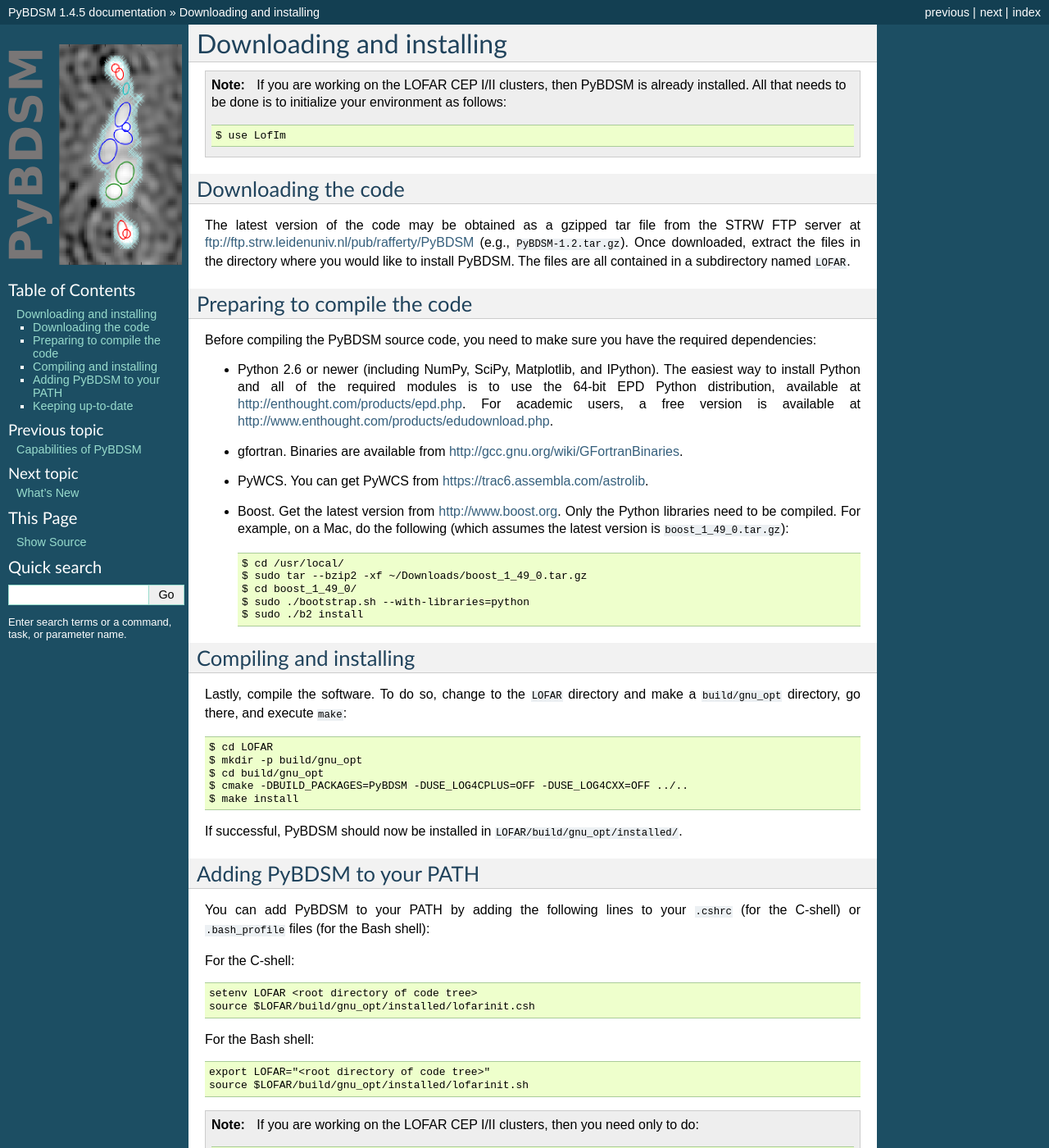
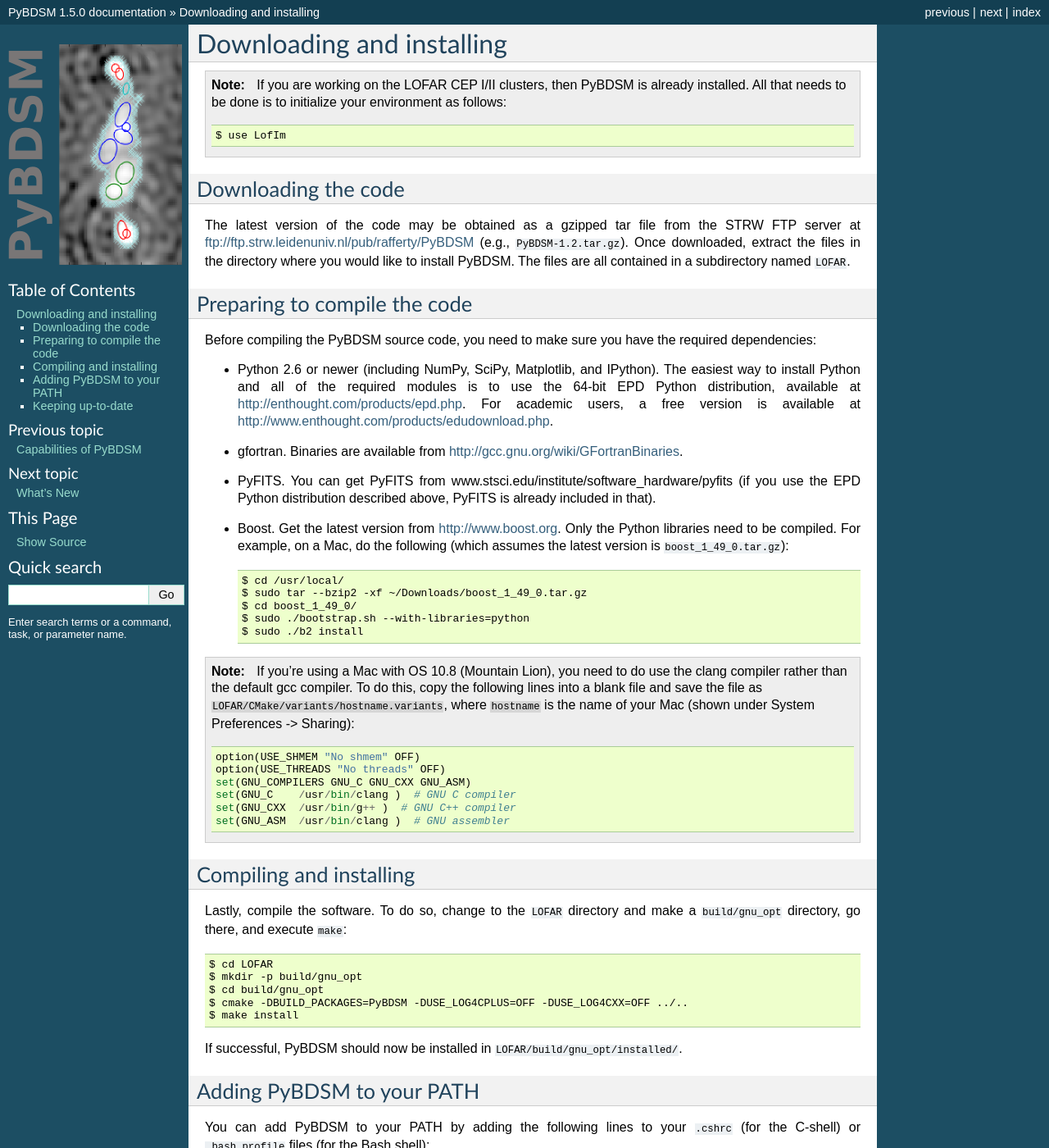
Before and after one commit to lofar-astron/PyBDSF, a Sphinx documentation site: the page built from doc/source/installation.rst, in a window 1280 px wide and 1400 px high. Shown: the whole window at 82% size. Built offline with Sphinx 7.4.7, drawn with Linux system fonts in a browser that asks for light colours; formulas are drawn with MathJax 3; some of the changed text lies outside the part shown.

Commit message:
Task #3743: Update to documentation.
git-svn-id: https://svn.astron.nl/LOFAR/branches/CEP-Task3743/CEP/PyBDSM@22542 b3281354-443f-0410-9bd6-bf5212d75c11

```diff
--- a/doc/source/conf.py
+++ b/doc/source/conf.py
@@ -48,9 +48,9 @@
 # built documents.
 #
 # The short X.Y version.
-version = '1.4'
+version = '1.5'
 # The full version, including alpha/beta/rc tags.
-release = '1.4.5'
+release = '1.5.0'
 
 # The language for content autogenerated by Sphinx. Refer to documentation
 # for a list of supported languages.
--- a/doc/source/installation.rst
+++ b/doc/source/installation.rst
@@ -19,7 +19,7 @@
 
 * Python 2.6 or newer (including NumPy, SciPy, Matplotlib, and IPython). The easiest way to install Python and all of the required modules is to use the 64-bit EPD Python distribution, available at http://enthought.com/products/epd.php. For academic users, a free version is available at http://www.enthought.com/products/edudownload.php.
 * gfortran. Binaries are available from http://gcc.gnu.org/wiki/GFortranBinaries.
-* PyWCS. You can get PyWCS from https://trac6.assembla.com/astrolib.
+* PyFITS. You can get PyFITS from www.stsci.edu/institute/software_hardware/pyfits (if you use the EPD Python distribution described above, PyFITS is already included in that).
 * Boost. Get the latest version from http://www.boost.org. Only the Python libraries need to be compiled. For example, on a Mac, do the following (which assumes the latest version is ``boost_1_49_0.tar.gz``)::
 
     $ cd /usr/local/
@@ -27,6 +27,18 @@
     $ cd boost_1_49_0/
     $ sudo ./bootstrap.sh --with-libraries=python
     $ sudo ./b2 install
+
+.. note::
+
+    If you're using a Mac with OS 10.8 (Mountain Lion), you need to do use the clang compiler rather than the default gcc compiler. To do this, copy the following lines into a blank file and save the file as ``LOFAR/CMake/variants/hostname.variants``, where ``hostname`` is the name of your Mac (shown under System Preferences -> Sharing)::
+
+        option(USE_SHMEM "No shmem" OFF)
+        option(USE_THREADS "No threads" OFF)
+        set(GNU_COMPILERS GNU_C GNU_CXX GNU_ASM)
+        set(GNU_C    /usr/bin/clang )  # GNU C compiler
+        set(GNU_CXX  /usr/bin/g++ )  # GNU C++ compiler
+        set(GNU_ASM  /usr/bin/clang )  # GNU assembler
+
 
 
 Compiling and installing
```
Also changed, not shown: src/python/_version.py (+8 -1 lines).
